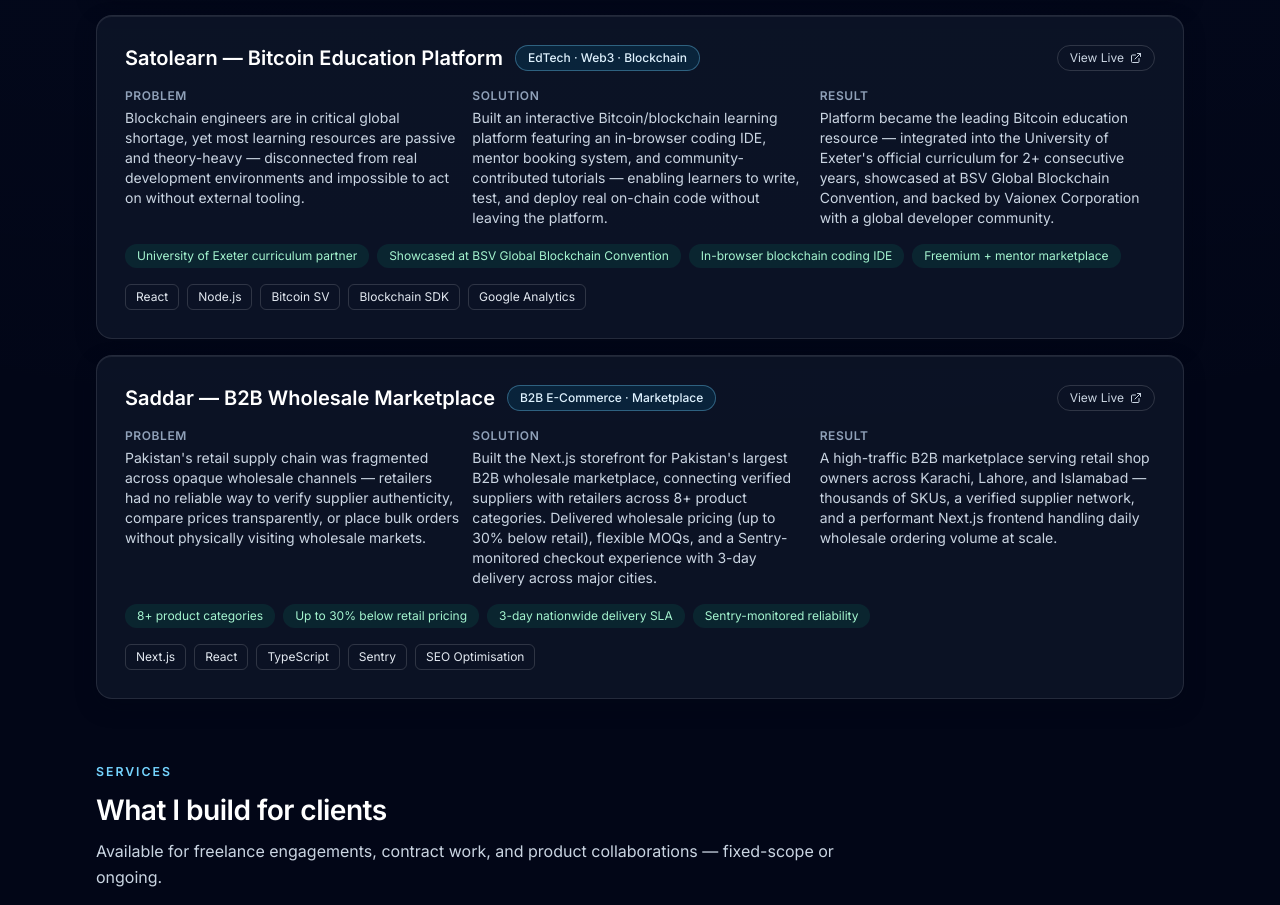
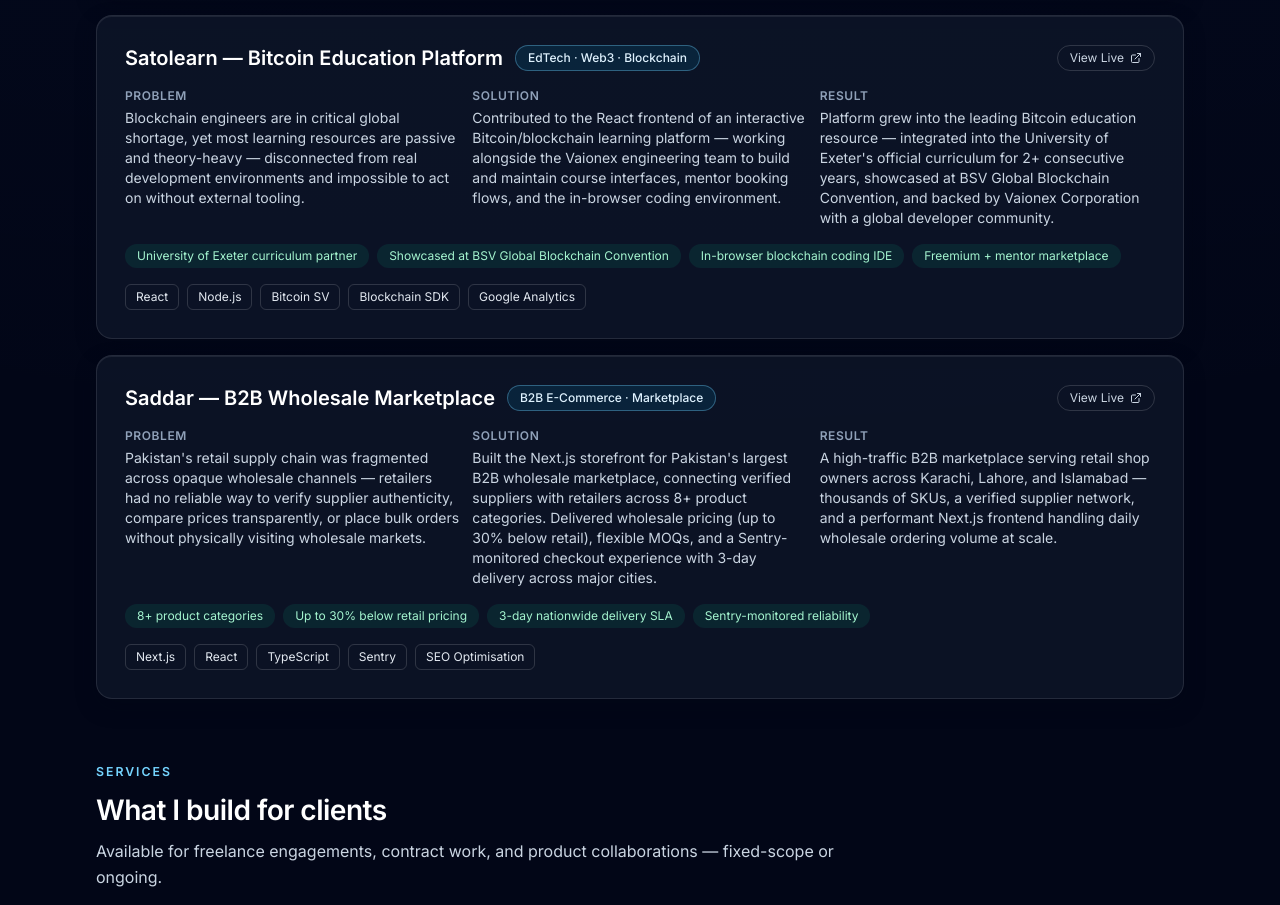
Before and after one commit to GhulamMustufa/ghulam_resume, a Next.js app: page / in a window 1280 px wide. Shown: the part 3150-4055 px from the top of the page. Built offline with nearby package versions, Linux system fonts and the light colour scheme.

Commit message:
feat: update project description for Bitcoin learning platform

```diff
--- a/src/data/portfolioData.ts
+++ b/src/data/portfolioData.ts
@@ -130,9 +130,9 @@
     problem:
       'Blockchain engineers are in critical global shortage, yet most learning resources are passive and theory-heavy — disconnected from real development environments and impossible to act on without external tooling.',
     solution:
-      'Built an interactive Bitcoin/blockchain learning platform featuring an in-browser coding IDE, mentor booking system, and community-contributed tutorials — enabling learners to write, test, and deploy real on-chain code without leaving the platform.',
+      'Contributed to the React frontend of an interactive Bitcoin/blockchain learning platform — working alongside the Vaionex engineering team to build and maintain course interfaces, mentor booking flows, and the in-browser coding environment.',
     result:
-      'Platform became the leading Bitcoin education resource — integrated into the University of Exeter\'s official curriculum for 2+ consecutive years, showcased at BSV Global Blockchain Convention, and backed by Vaionex Corporation with a global developer community.',
+      'Platform grew into the leading Bitcoin education resource — integrated into the University of Exeter\'s official curriculum for 2+ consecutive years, showcased at BSV Global Blockchain Convention, and backed by Vaionex Corporation with a global developer community.',
     metrics: ['University of Exeter curriculum partner', 'Showcased at BSV Global Blockchain Convention', 'In-browser blockchain coding IDE', 'Freemium + mentor marketplace'],
     stack: ['React', 'Node.js', 'Bitcoin SV', 'Blockchain SDK', 'Google Analytics'],
     url: 'https://www.satolearn.com/',
```
